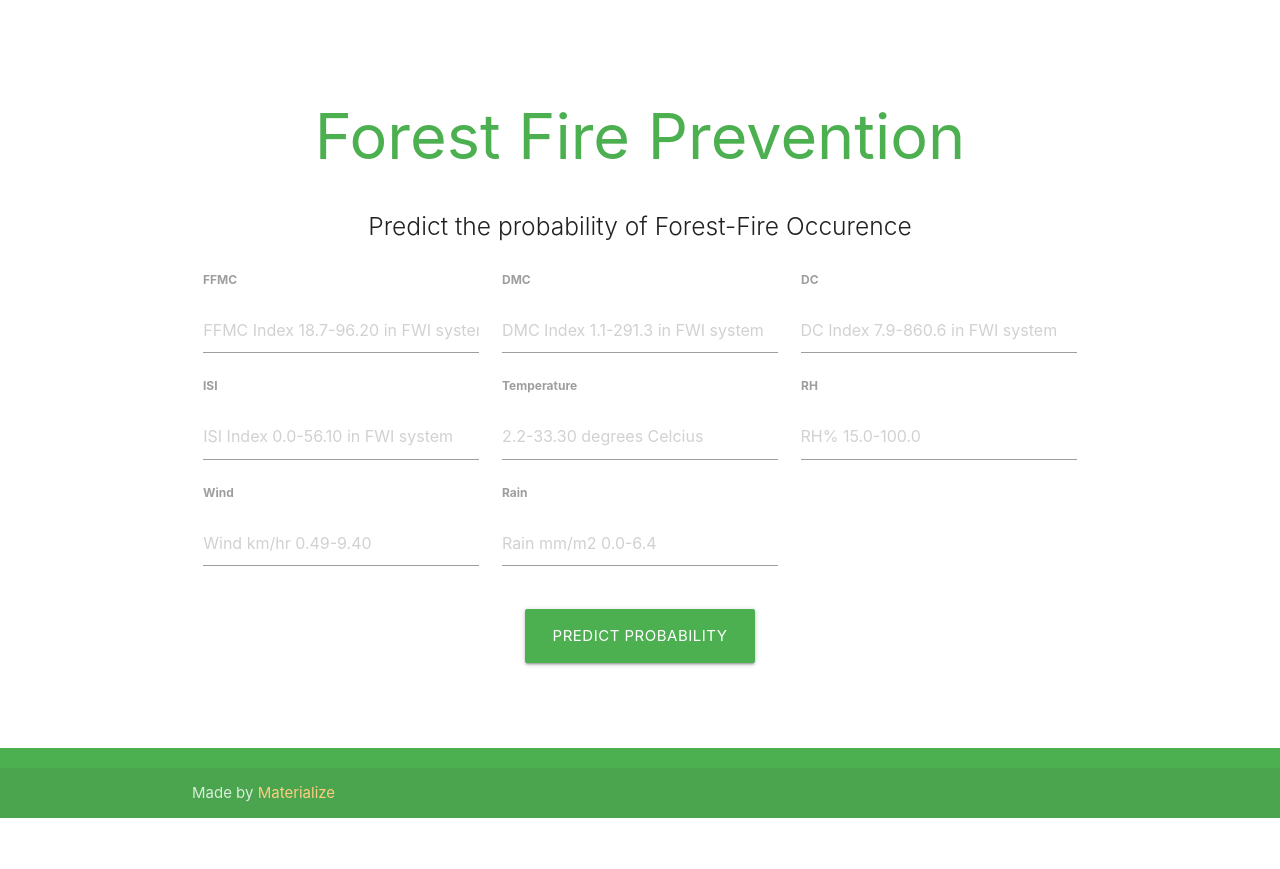
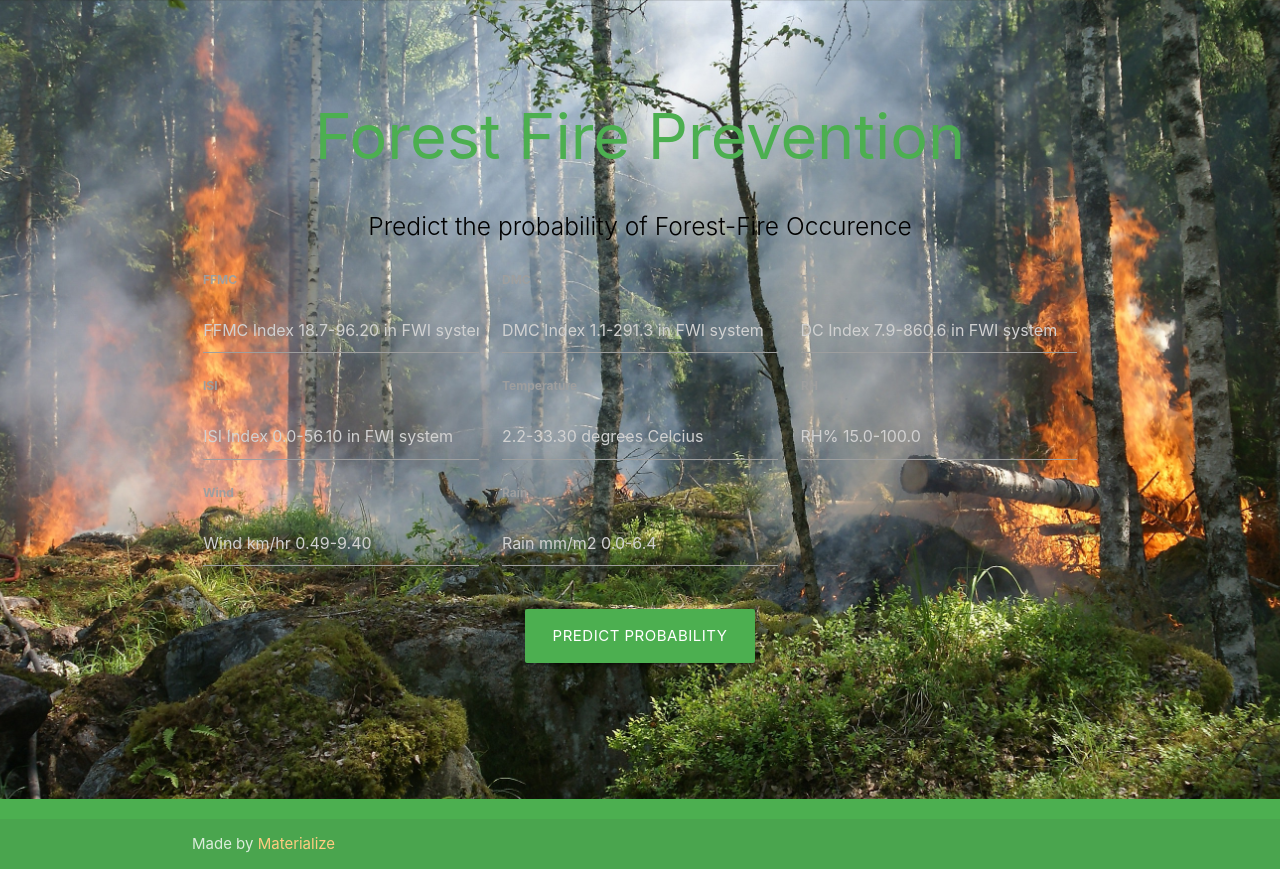
Before and after one commit to nikhilesh-03/Forest-Fires-Detection, a Flask app: page / in a window 1280 px wide. Before the commit the page ends 818 px from the top, so only its background shows below. Run offline with Flask 2, Linux system fonts and the light colour scheme; parts of the project's set-up code (start-up, migrations or seed data) failed here and were passed over; some libraries are stand-ins or nearby versions.

Commit message:
files updated

```diff
--- a/prediction.py
+++ b/prediction.py
@@ -2,7 +2,7 @@ import numpy as np
 import pandas as pd
 from sklearn.neural_network import MLPClassifier
 from sklearn.model_selection import train_test_split
-from sklearn.preprocessing import StandardScaler
+from sklearn.preprocessing import MinMaxScaler
 import joblib
 
 raw_df=pd.read_csv('forestfires.csv')
@@ -19,7 +19,7 @@ def preprocessing(df,task):
 
     X_train,X_test,Y_train,Y_test=train_test_split(X,Y,train_size=0.60,shuffle=True,random_state=0)
 
-    scaler=StandardScaler()
+    scaler=MinMaxScaler()
     scaler.fit(X_train)
 
     X_train=pd.DataFrame(scaler.transform(X_train),columns=X.columns)
--- a/templates/index.html
+++ b/templates/index.html
@@ -7,8 +7,13 @@
 
   <!-- CSS  -->
   <link href="https://fonts.googleapis.com/icon?family=Material+Icons" rel="stylesheet">
-  <link href="./static/css/materialize.css" type="text/css" rel="stylesheet" media="screen,projection"/>
-  <link href="./static/css2/style.css" type="text/css" rel="stylesheet" media="screen,projection"/>
+  <link href="./../static/css/materialize.css" type="text/css" rel="stylesheet" media="screen,projection"/>
+  <link href="./../static/css/style.css" type="text/css" rel="stylesheet" media="screen,projection"/>
+  <style>
+    .pred{
+      font-size:xx-large;
+    }
+  </style>
 </head>
 
 <body>
@@ -73,9 +78,9 @@
       </div>
     </form>
       </div>
-
-      <br>{{pred}}<br>
-    </div>
+      <div class="pred">
+        <br>{{pred}}<br>
+      </div>
   </div>
 
   <footer class="page-footer green">
```
Also changed, not shown: 3 other files.
